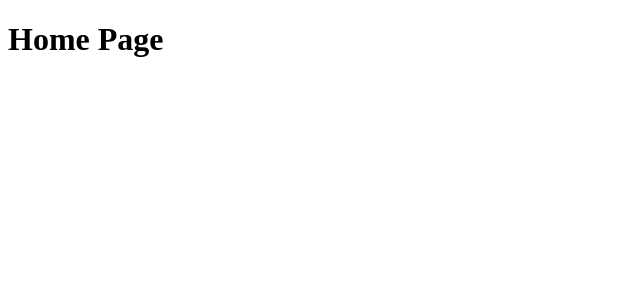
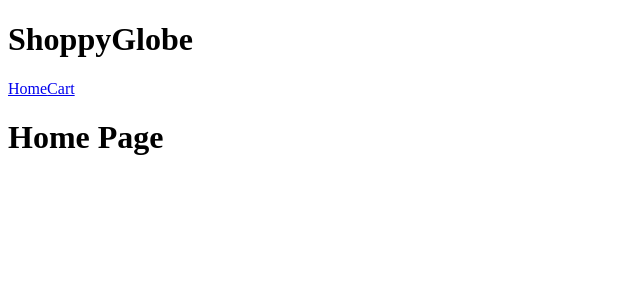
Before and after one commit to nihal-patidar/ShoppyGlobe-E-commerce, a React (Vite) app: page / in a window 1280 px wide. Shown: the top 300 px of the page, without its empty margins (0-640 px from the left). Built offline with nearby package versions, Linux system fonts and the light colour scheme.

Commit message:
feat: implement header navigation component

```diff
--- a/src/components/Header.jsx
+++ b/src/components/Header.jsx
@@ -1,7 +1,19 @@
 
+import { Link } from "react-router-dom";
 
 function Header(){
-    return <></>
+    return (
+        <>
+        <header >
+            <h1 >ShoppyGlobe</h1>
+
+            <nav>
+                <Link to='/'>Home</Link>
+                <Link to='/cart'>Cart</Link>
+            </nav>
+        </header>
+    </>
+    )
 }
 
 export default Header ;
--- a/src/main.jsx
+++ b/src/main.jsx
@@ -8,7 +8,7 @@
 createRoot(document.getElementById("root")).render(
   <StrictMode>
     <Provider store={store}>
-      <Router />
+      <Router ></Router>
     </Provider>
   </StrictMode>,
 );
```
